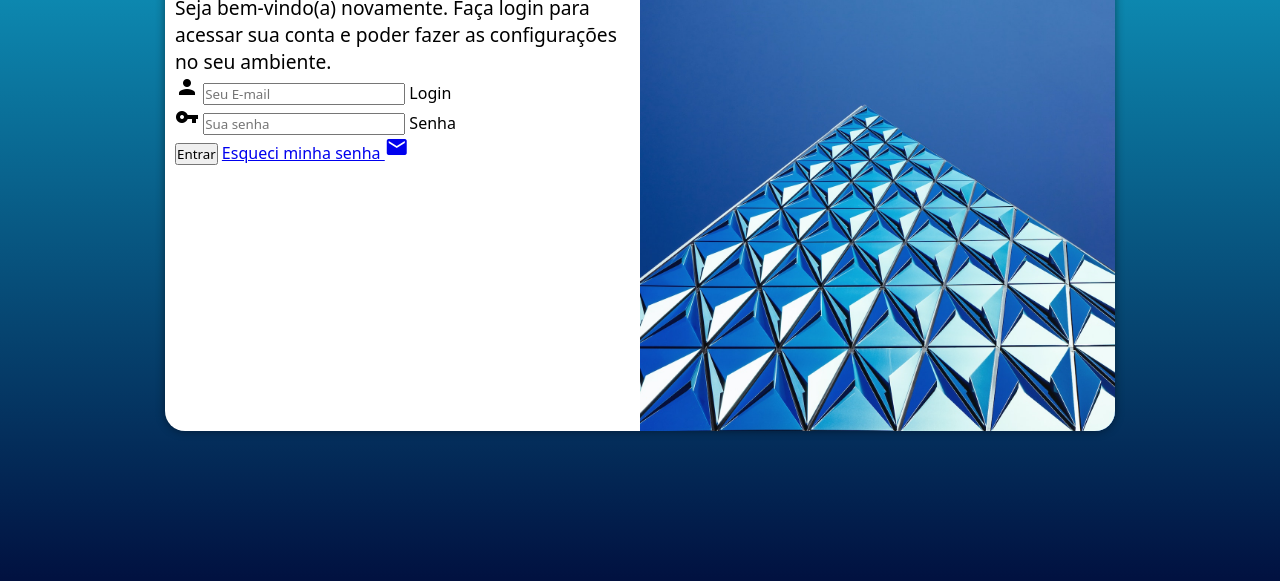
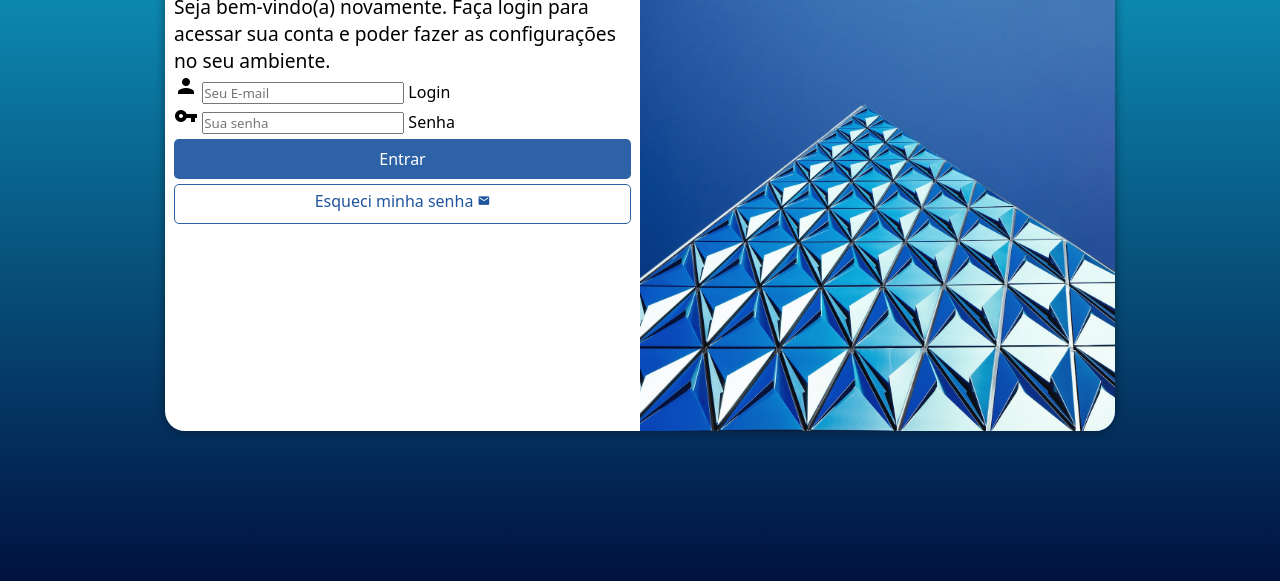
Before and after one commit to DouglasWillemann/projeto-de-login, a plain HTML site: page index.html in a window 1280 px wide. Shown: the part 219-800 px from the top of the page. Drawn offline with Linux system fonts and the light colour scheme.

Commit message:
estilo do form

```diff
--- a/estilos/style.css
+++ b/estilos/style.css
@@ -3,7 +3,7 @@
 /*
 Paleta de cores>>
 azul1: #11B4D9;
-azul2: #4586BF;
+azul2: #11B4D9;
 azul3: #2E62A6;
 azul4: #0B59BF;
 azul5: #011140;
@@ -55,7 +55,7 @@ section#login > div#imagem {
 
 section#login>div#formulario {
     display: block;
-    padding: 10px;
+    padding: 9px;
 
 }
 div#formulario > h1 {
@@ -65,3 +65,40 @@ div#formulario > h1 {
 div#formulario >p {
     font-size: 0.8;
 }
+
+form > input[type=submit] {
+    display: block;
+    font-size: 1em;
+    width: 100%;
+    height: 40px;
+    margin-top: 5px ;
+    background-color: #2E62A6;
+    color: white;
+    border: none;
+    border-radius: 5px;
+    cursor: pointer;
+}
+form > input[type=submit]:hover {
+    background-color: #1b3d68;
+
+}
+form > a.botao {
+    display: block;
+    text-align: center;
+    font-size: 1em;
+    width: 100%;
+    height: 40px;
+    padding-top: 5px;
+    margin-top: 5px;
+    background-color: white;
+    border: 1px solid #2E62A6;
+    border-radius: 5px;
+    text-decoration: none;
+    color: #1e559d;
+}
+form > a.botao:hover {
+    background-color:#3a7dd4 ;
+}
+form > a.botao > i {
+    font-size: 0.8em;
+}
--- a/index.html
+++ b/index.html
@@ -11,7 +11,6 @@
       rel="stylesheet">
     <title>Login</title>
 </head>
-
 <body>
     <main>
         <section id="login">
@@ -31,10 +30,10 @@
                     <div class="campo">
                         <i class="material-icons">vpn_key</i>
                         <input type="password" name="senha" id="isenha" placeholder="Sua senha" autocomplete="current-password" required minlength="8" maxlength="20">
-                        <label for="isenha" >Senha</label>
+                        <label for="isenha">Senha</label>
                     </div>
                     <input type="submit" value="Entrar">
-                    <a href="esqueci-senha.html">Esqueci minha senha <i class="material-icons">email</i></a>
+                    <a href="esqueci-senha.html" class="botao">Esqueci minha senha <i class="material-icons">email</i></a>
                 </form>
             </div>
 
```
